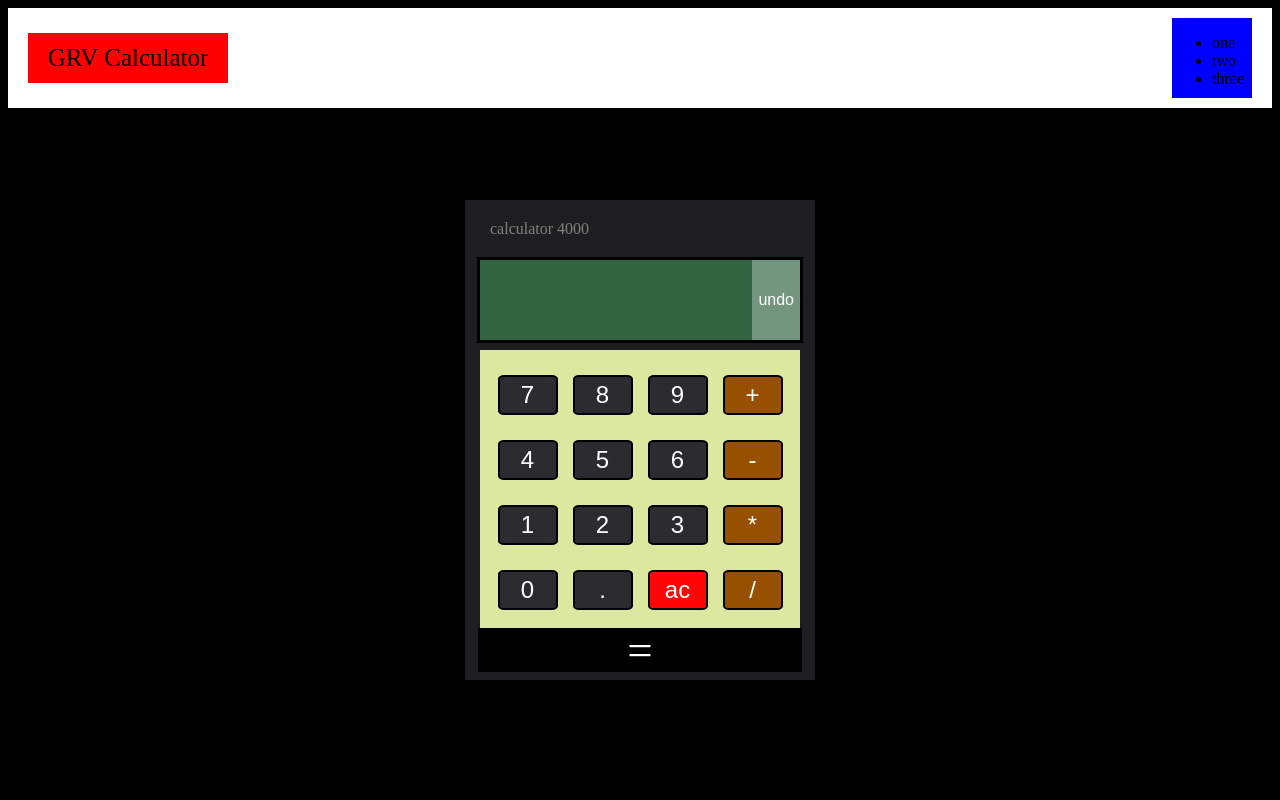
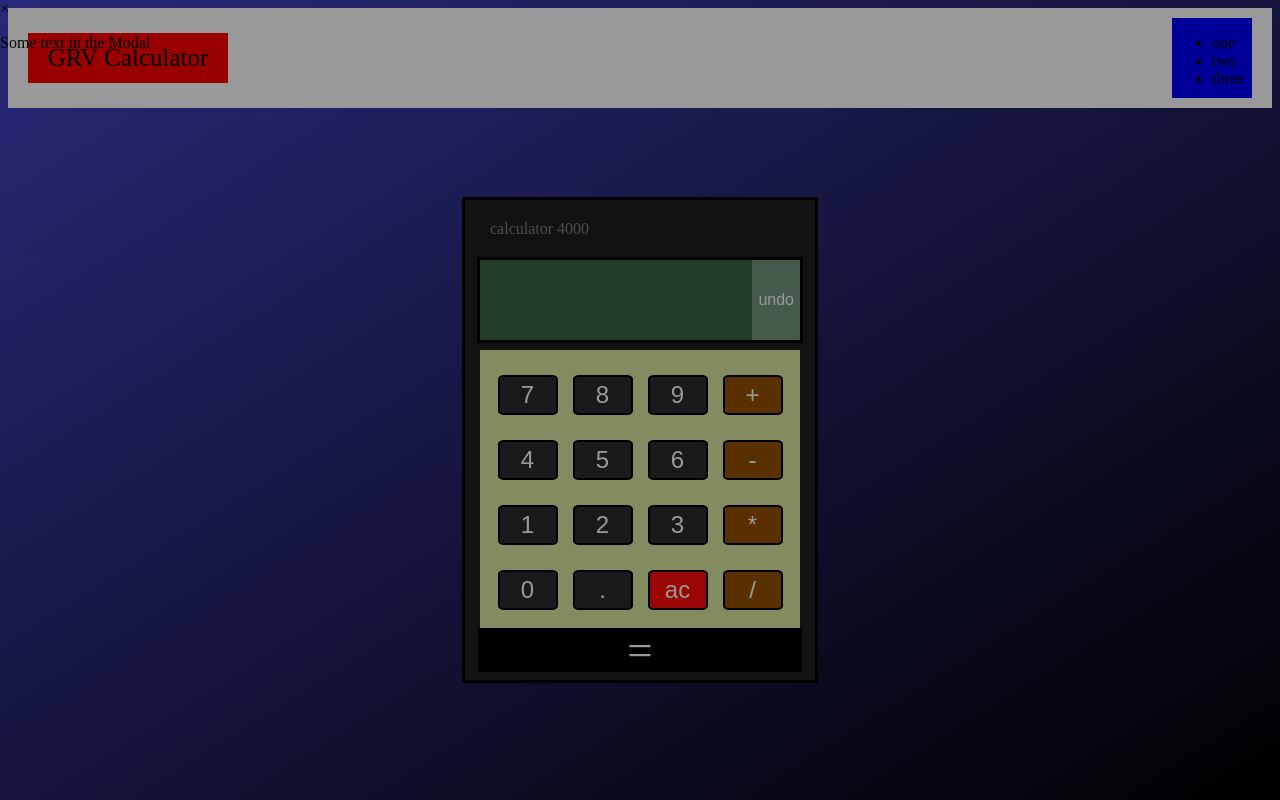
Before and after one commit to LGRV-alt/calculator, a plain HTML site: page index.html in a window 1280 px wide. Drawn offline with Linux system fonts and the light colour scheme; a web font is replaced by a local one.

Commit message:
started to add a modal box for any alerts

```diff
--- a/index.html
+++ b/index.html
@@ -21,12 +21,17 @@
                 <li>three</li>
 
         </ul></div>
-
     </div>
 
 
+    <!-- -----------MODAL POPUP--------------- -->
+    <div id="myModal" class="modal">
 
-
+        <div class ="modal-content">
+            <span class="close">&times;</span>
+            <p>Some text in the Modal</p>
+        </div>
+    </div>
 
 
     <!-- ----------------Calculator----------- -->
--- a/myScript.js
+++ b/myScript.js
@@ -44,8 +44,8 @@ function keyOp(operator){
   runningTotal = ""
   result(prevNum, currentNum);
   displayTotal += operator;
+};
 
-};
 
 // Looks for a second decimal used and removes it e.g (5.3.4)
 function checkDecimal(){
@@ -94,6 +94,7 @@ function result(num1, num2){
     newNum1 = parseFloat(num1);
     newNum2 = parseFloat(num2);
 
+
     switch(opState){
       case "+":
         console.log("This is +");
@@ -111,7 +112,6 @@ function result(num1, num2){
           break;
 
         case "/":
-          console.log("This is /");
           currentNum = cal.div(newNum1, newNum2);
           break;
     }
@@ -119,14 +119,27 @@ function result(num1, num2){
   }
 };
 
+
+// This function checks that the user is not trying to divide by 0
+function checkDiv(num){
+  if(num == Infinity){
+    window.alert("WOT U DOING");
+    clearCache();
+  };
+};
+
+
+
+
 // Checks the displayTotal is a valid number returns the string !!NEEDS WORK e.g message
 function checkDisplay(){
   displayTotal = currentNum;
   if(displayTotal ===""){
+
     displayTotal = "ENTER NUMBER"
     console.log("nice try")
-    showDisplay();
-    displayTotal = ""
+
+    // showDisplay();
   } else if(displayTotal === Infinity){
     displayTotal = "NICE TRY";
     showDisplay()
@@ -137,6 +150,8 @@ function checkDisplay(){
 };
 
 
+
+
 //-------------------------Keydown events-------------------------------------
 
 // Takes keydown input for numbers and applies them to the display
@@ -144,6 +159,8 @@ document.addEventListener("keydown", (event)=>{
   // Any key with a key of a number
   let regex = /\d/;
   number = regex.test(event.key);
+
+
 
   if(number == true){
     keyNum(event.key);
@@ -194,7 +211,6 @@ document.addEventListener("keydown", (event)=>{
       clearCache();
       showDisplay();
   }
-
 });
 
 //-------------Event listeners for the buttons on the calculator----------------
@@ -204,8 +220,8 @@ numberButtons.forEach((number) => {
   number.addEventListener("click", ()=>{
     keyNum(number.textContent);
     showDisplay();
-
-  })
+    checkDecimal();
+  });
 });
 
 
@@ -232,8 +248,9 @@ ac.addEventListener("click", ()=>{
 
 // Adds event for the equals key
 op.addEventListener("click", ()=>{
+  checkDiv(currentNum);
   checkDisplay();
-  showDisplay();
+  // showDisplay();
 });
 
 // Adds event for del key
--- a/style.css
+++ b/style.css
@@ -1,7 +1,10 @@
-
+html{
+    height: 100%;
+}
 
 body{
-    background-color: black;
+    background-size: cover;
+    background-image: linear-gradient( to bottom right, rgb(68, 68, 202), black)
 }
 
 .header{
@@ -77,6 +80,7 @@ body{
 
 
 .body{
+    z-index: 2;
     position: absolute;
     top: 25%;
     display: flex;
@@ -167,7 +171,7 @@ body{
 
 .outerbox{
     position: absolute;
-    z-index: 1;
+    z-index: 2;
     top: 150px;
     /* background-color: rgb(244, 245, 167); */
     background-color: rgb(220, 231, 159);
@@ -176,7 +180,7 @@ body{
 }
 
 .box2{
-    z-index: 2;
+    z-index: 3;
     margin: 35px;
     display: grid;
     grid-template-columns: repeat(4, 1fr);
@@ -226,3 +230,20 @@ button:hover{
 .changeColor{
     background-color: red;
 }
+
+
+
+
+/* The Modal */
+.modal {
+    /* display: none;/ */
+    position: fixed;
+    z-index: 4;
+    left: 0;
+    top: 0;
+    width: 100%;
+    height: 100%;
+    overflow: auto;
+    background-color: black;
+    background-color: rgba(0,0,0,0.4);
+}
```
